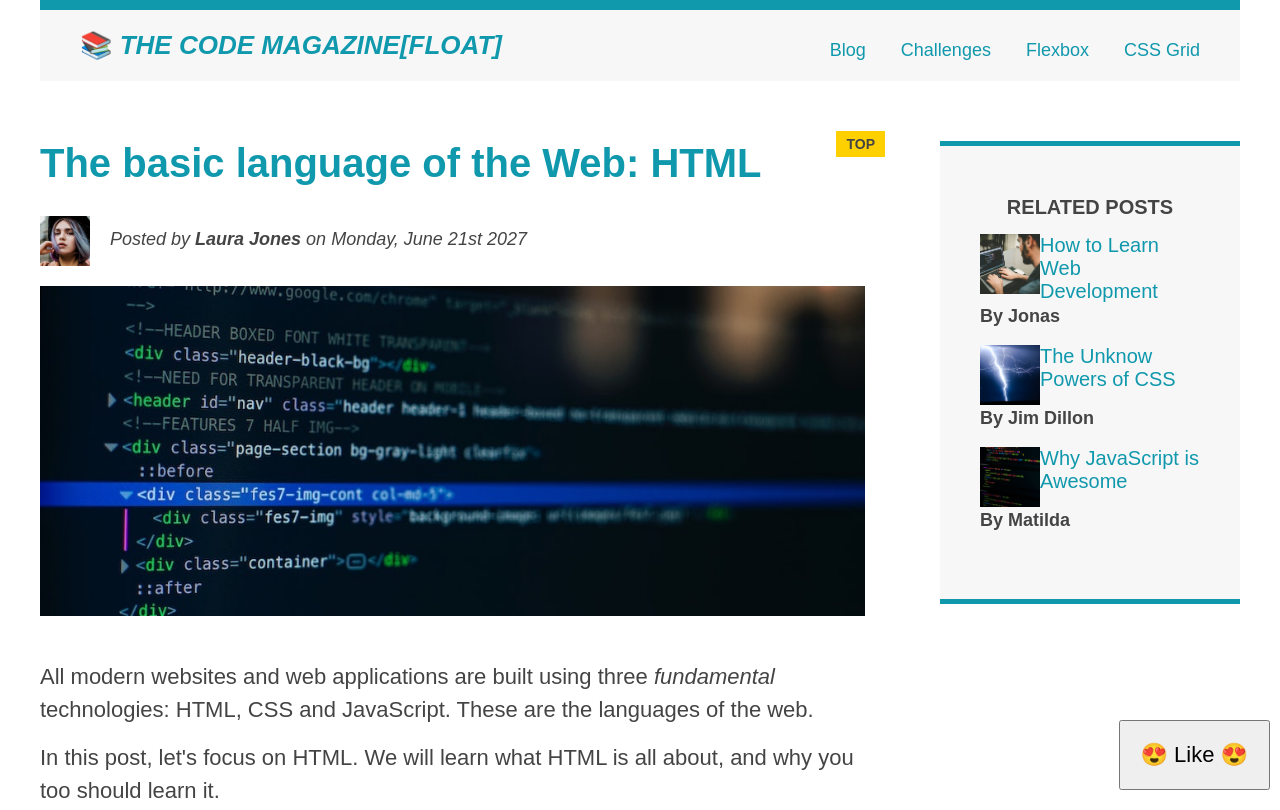
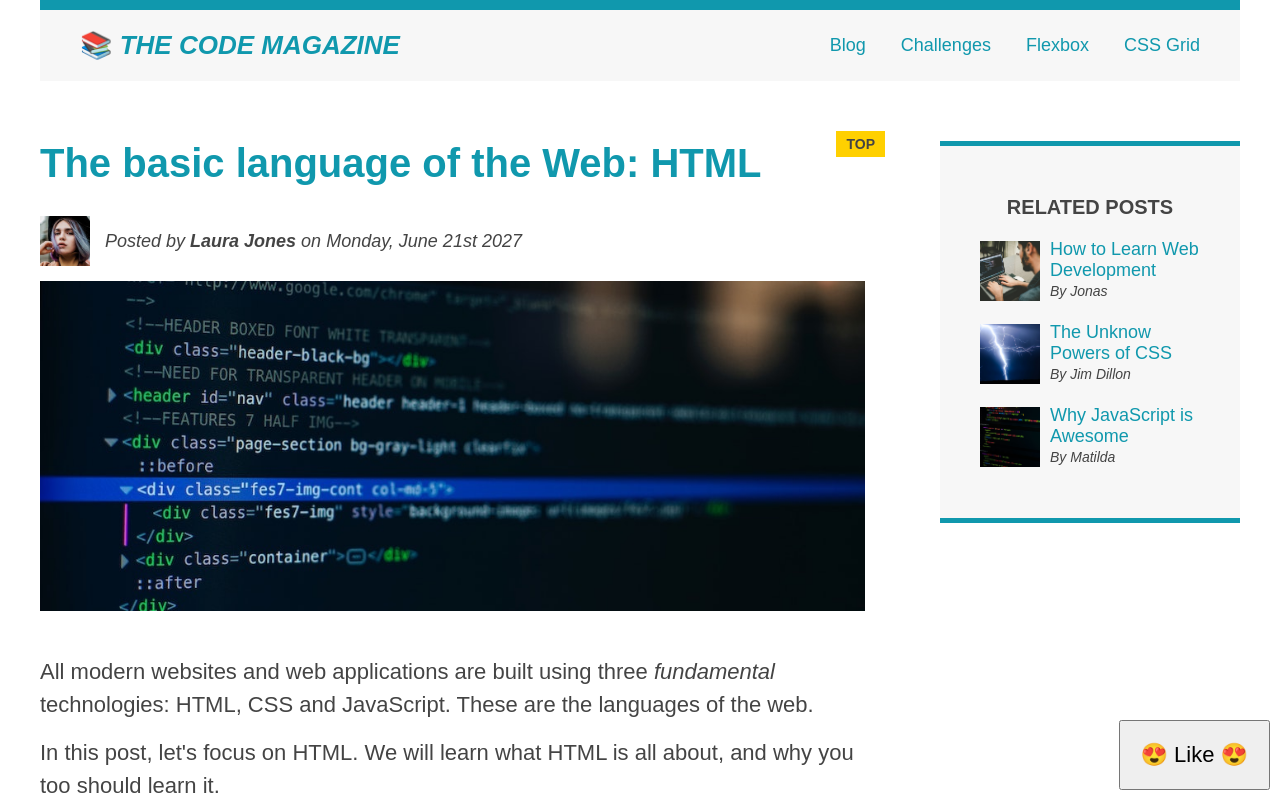
Before and after one commit to brunopinheiroeu/HTML-CSS, a plain HTML site: page index.html in a window 1280 px wide. Shown: the top 810 px of the page. Drawn offline with Linux system fonts and the light colour scheme.

Commit message:
Flex box studies finished

```diff
--- a/index.html
+++ b/index.html
@@ -14,11 +14,12 @@
           <a href="flexbox.html">Flexbox</a>
           <a href="css-grid.html">CSS Grid</a>
         </nav>
-        <div class="clear"></div>
       </header>
+      <div class="content">
         <article>
           <header class="post-header">
             <h2>The basic language of the Web: HTML</h2>
+            <div class="author-box">
               <img
                 src="img/laura-jones.jpg"
                 height="50px"
@@ -28,14 +29,14 @@
               <p id="author" class="author">
                 Posted by <strong>Laura Jones</strong> on Monday, June 21st 2027
               </p>
-
+            </div>
             <img src="img/post-img.jpg" alt="Post Image" class="post-image" />
           </header>
           <p>
             All modern websites and web applications are built using three
             <em>fundamental</em>
-          technologies: HTML, CSS and JavaScript. These are the languages of the
-          web.
+            technologies: HTML, CSS and JavaScript. These are the languages of
+            the web.
           </p>
 
           <p>
@@ -46,9 +47,10 @@
           <h3>What is HTML?</h3>
 
           <p>
-          HTML stands for <b>H</b>yper<b>T</b>ext <b>M</b>arkup <b>L</b>anguage.
-          It's a markup language that web developers use to structure and
-          describe the content of a webpage (not a programming language).
+            HTML stands for <b>H</b>yper<b>T</b>ext <b>M</b>arkup
+            <b>L</b>anguage. It's a markup language that web developers use to
+            structure and describe the content of a webpage (not a programming
+            language).
           </p>
           <p>
             HTML consists of elements that describe different types of content:
@@ -92,35 +94,46 @@
         <aside>
           <h4>Related posts</h4>
           <ul class="related_posts">
-          <li>
+            <li class="rel-li">
               <img
                 class="rel-image"
                 src="img/related-1.jpg"
                 height="60"
                 alt=""
-            /><a href="#">How to Learn Web Development</a>
+              />
+              <div class="rel-text">
+                <a href="#">How to Learn Web Development</a>
                 <p class="related_author">By Jonas</p>
+              </div>
             </li>
-          <li>
+            <li class="rel-li">
               <img
                 class="rel-image"
                 src="img/related-2.jpg"
                 height="60"
                 alt=""
-            /><a href="#">The Unknow Powers of CSS</a>
+              />
+              <div class="rel-text">
+                <a href="#">The Unknow Powers of CSS</a>
                 <p class="related_author">By Jim Dillon</p>
+              </div>
             </li>
-          <li>
+
+            <li class="rel-li">
               <img
                 class="rel-image"
                 src="img/related-3.jpg"
                 height="60"
                 alt=""
-            /><a href="#">Why JavaScript is Awesome</a>
+              />
+              <div class="rel-text">
+                <a href="#">Why JavaScript is Awesome</a>
                 <p class="related_author">By Matilda</p>
+              </div>
             </li>
           </ul>
         </aside>
+      </div>
       <footer>
         <p id="copyright">Copyright &copy; 2021 by The Code Magazine.</p>
       </footer>
--- a/style.css
+++ b/style.css
@@ -81,7 +81,7 @@ ol {
   margin-bottom: 20px;
 }
 li {
-  font-size: 20px;
+  font-size: 18px;
   margin-bottom: 10px;
 }
 li:last-child {
@@ -104,7 +104,7 @@ nav {
 }
 nav a:link {
   margin-right: 30px;
-  margin-top: 10px;
+
   display: inline-block;
 }
 nav a:link:last-child {
@@ -122,13 +122,17 @@ nav a:link:last-child {
   font-style: italic;
   font-size: 18px;
 }
+.author {
+  margin: 0;
+}
 .related_posts {
   list-style: none;
   margin: 0;
 }
 .related_author {
-  font-weight: bold;
-  font-size: 18px;
+  font-style: italic;
+  font-size: 14px;
+  margin: 0;
 }
 #copyright {
   font-size: 16px;
@@ -163,8 +167,44 @@ a:active {
   /* height: auto; */
 }
 
+/* FLEX-BOX */
+.container {
+}
+.main-header {
+  display: flex;
+  align-items: center;
+  justify-content: space-between;
+}
+nav {
+  align-self: right;
+}
+.content {
+  display: flex;
+  gap: 75px;
+  margin-bottom: 60px;
+}
+.author-box {
+  display: flex;
+  gap: 15px;
+  align-items: center;
+  margin-bottom: 15px;
+}
+aside {
+  align-self: flex-start;
+  flex: 0 0 300px;
+}
+article {
+  flex: 1;
+  margin-bottom: 0;
+}
+.rel-li {
+  display: flex;
+  align-items: center;
+  gap: 10px;
+  margin: 20px 0;
+}
 /* FLOATS */
-.author-img {
+/* .author-img {
   float: left;
   margin-bottom: 20px;
 }
@@ -204,4 +244,4 @@ aside {
 }
 footer {
   clear: both;
-}
+} */
```
Also changed, not shown: extra/shoes_component.html (+4 -0 lines), extra/style.css (+24 -4 lines), flexbox.html (+15 -0 lines). Lines whose indentation alone changed are shown as unchanged.
